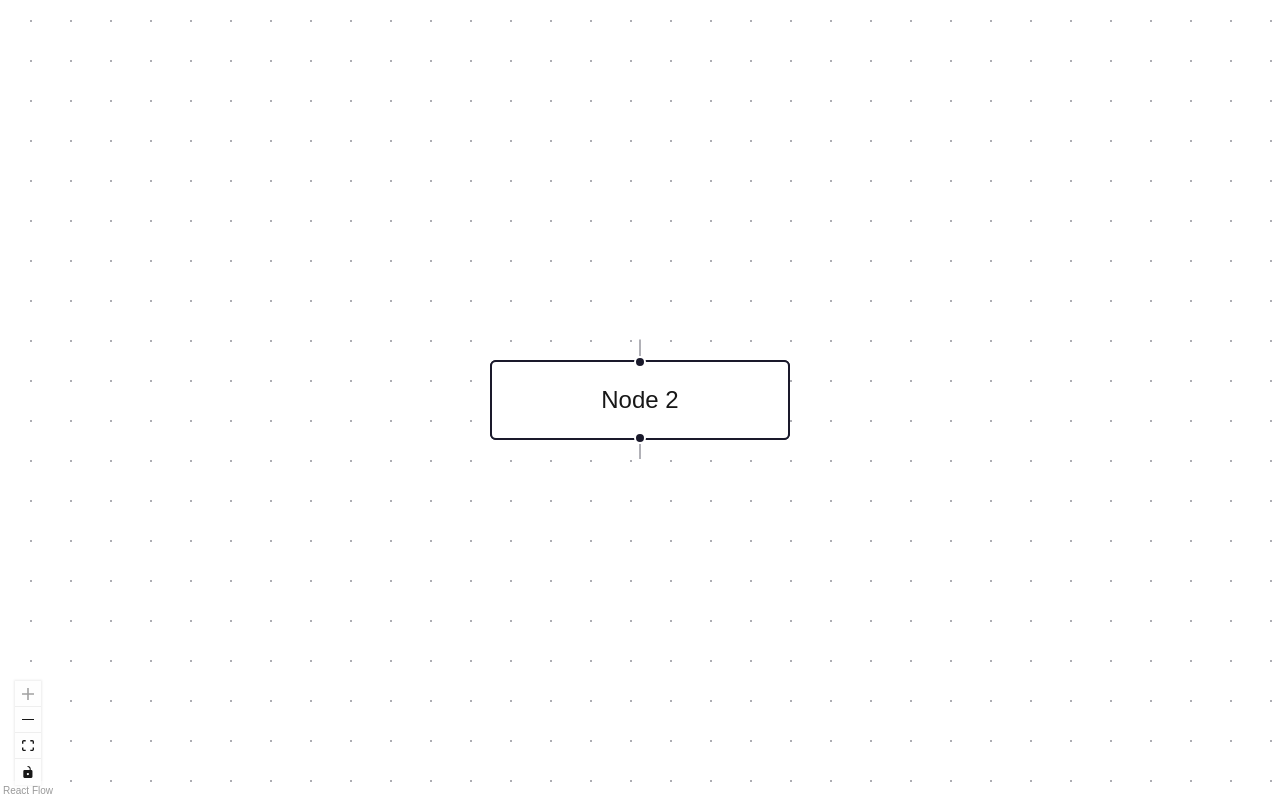
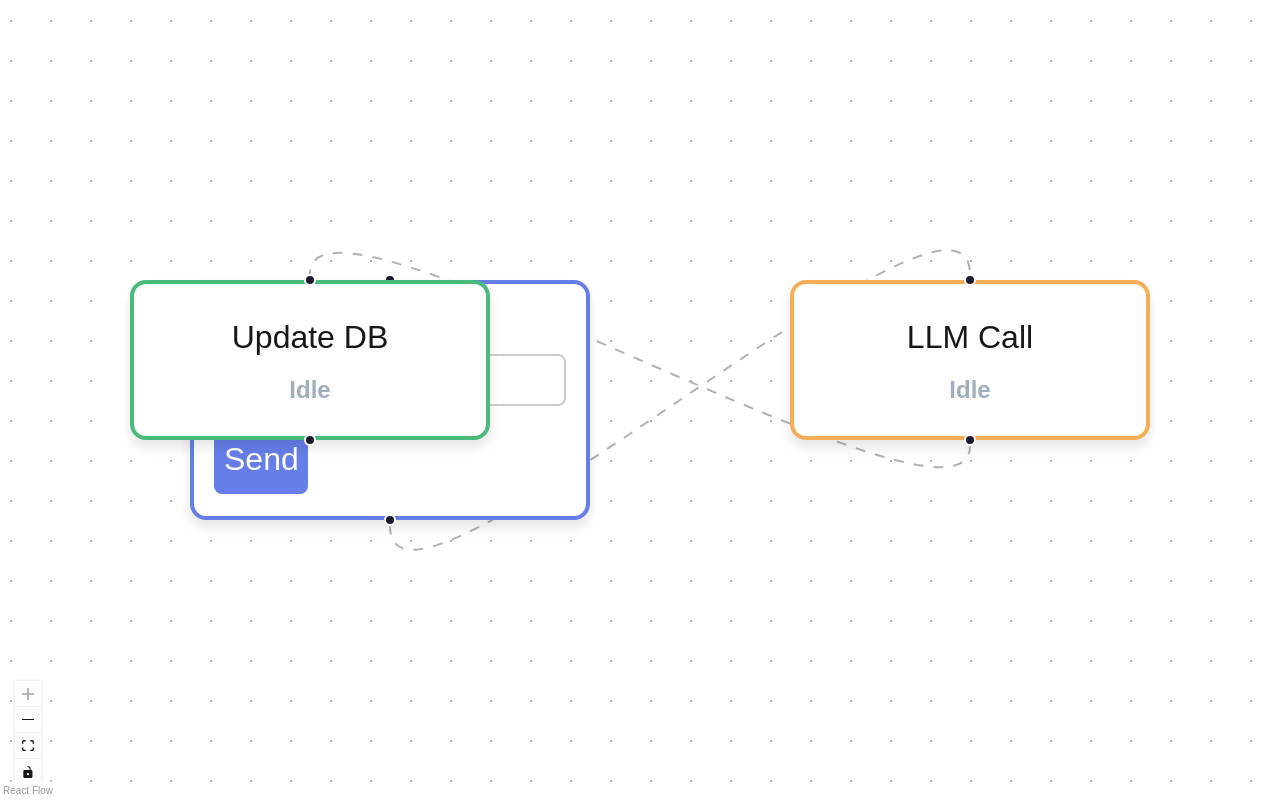
Before and after one commit to Saimon8420/flowgenx_assignment_FE, a Next.js app: page / in a window 1280 px wide. Built offline with nearby package versions, Linux system fonts and the light colour scheme.

Commit message:
feat: LLMCallNode,UpdateDBNode created and added into WorkflowEdit and connect all the nodes

```diff
--- a/src/app/components/ChatInputNode.jsx
+++ b/src/app/components/ChatInputNode.jsx
@@ -9,7 +9,7 @@ const chatInputNodeStyle = {
   flexDirection: "column",
   alignItems: "center",
   justifyContent: "center",
-  border: "2px solid #667eea", // Blue border
+  border: "2px solid #667eea",
   borderRadius: "8px",
   backgroundColor: "#fff",
   padding: "10px",
--- /dev/null
+++ b/src/app/components/LLMCallNode.jsx
@@ -0,0 +1,57 @@
+import { Handle, Position } from "@xyflow/react";
+
+// Simple styles for the node
+const llmCallNodeStyle = {
+  width: 180,
+  height: 80,
+  display: "flex",
+  flexDirection: "column",
+  alignItems: "center",
+  justifyContent: "center",
+  border: "2px solid #f6ad55", // Orange border
+  borderRadius: "8px",
+  backgroundColor: "#fff",
+  padding: "10px",
+  boxShadow: "0 4px 6px rgba(0, 0, 0, 0.1)",
+};
+
+const statusStyle = {
+  fontSize: "12px",
+  fontWeight: "bold",
+  marginTop: "5px",
+};
+
+const LLMCallNode = ({ data }) => {
+  const { label, status } = data;
+
+  // Determine status text and color based on state
+  let statusText = "";
+  let statusColor = "#333";
+  if (status === "processing") {
+    statusText = "Processing...";
+    statusColor = "#f6ad55"; // Orange
+  } else if (status === "done") {
+    statusText = "Done";
+    statusColor = "#48bb78"; // Green
+  } else if (status === "error") {
+    statusText = "Error";
+    statusColor = "#e53e3e"; // Red
+  } else {
+    // idle
+    statusText = "Idle";
+    statusColor = "#a0aec0"; // Grey
+  }
+
+  return (
+    <>
+      <Handle type="target" position={Position.Top} />
+      <div style={llmCallNodeStyle}>
+        <div>{label}</div>
+        <div style={{ ...statusStyle, color: statusColor }}>{statusText}</div>
+      </div>
+      <Handle type="source" position={Position.Bottom} />
+    </>
+  );
+};
+
+export default LLMCallNode;
--- /dev/null
+++ b/src/app/components/UpdateDBNode.jsx
@@ -0,0 +1,55 @@
+import { Handle, Position } from "@xyflow/react";
+
+// Simple styles for the node
+const updateDBNodeStyle = {
+  width: 180,
+  height: 80,
+  display: "flex",
+  flexDirection: "column",
+  alignItems: "center",
+  justifyContent: "center",
+  border: "2px solid #48bb78",
+  borderRadius: "8px",
+  backgroundColor: "#fff",
+  padding: "10px",
+  boxShadow: "0 4px 6px rgba(0, 0, 0, 0.1)",
+};
+
+const statusStyle = {
+  fontSize: "12px",
+  fontWeight: "bold",
+  marginTop: "5px",
+};
+
+const UpdateDBNode = ({ data }) => {
+  const { status, label } = data;
+  // Determine status text and color based on state
+  let statusText = "";
+  let statusColor = "#333";
+  if (status === "saving") {
+    statusText = "Saving...";
+    statusColor = "#f6ad55"; // Orange
+  } else if (status === "saved") {
+    statusText = "Saved";
+    statusColor = "#48bb78"; // Green
+  } else if (status === "error") {
+    statusText = "Error";
+    statusColor = "#e53e3e"; // Red
+  } else {
+    // idle
+    statusText = "Idle";
+    statusColor = "#a0aec0"; // Grey
+  }
+  return (
+    <>
+      <Handle type="target" position={Position.Top} />
+      <div style={updateDBNodeStyle}>
+        <div>{label}</div>
+        <div style={{ ...statusStyle, color: statusColor }}>{statusText}</div>
+      </div>
+      <Handle type="source" position={Position.Bottom} />
+    </>
+  );
+};
+
+export default UpdateDBNode;
--- a/src/app/components/WorkflowEditor.jsx
+++ b/src/app/components/WorkflowEditor.jsx
@@ -10,23 +10,37 @@ import {
 import React, { useCallback, useState } from "react";
 import "@xyflow/react/dist/style.css";
 import ChatInputNode from "./ChatInputNode";
+import LLMCallNode from "./LLMCallNode";
+import UpdateDBNode from "./UpdateDBNode";
 
 // Define node types
 
 const nodeTypes = {
   chatInput: ChatInputNode,
+  llmCall: LLMCallNode,
+  updateDB: UpdateDBNode,
 };
 
 const initialNodes = [
   {
     id: "1",
+    type: "chatInput",
     position: { x: 100, y: 100 },
     data: { label: "Chat Input" },
   },
   {
     id: "2",
-    position: { x: 100, y: 100 },
-    data: { label: "Node 2" },
+    type: "llmCall",
+    position: { x: 400, y: 100 },
+    data: { label: "LLM Call", status: "idle" },
+    // inital status idle
+  },
+  {
+    id: "3",
+    type: "updateDB",
+    position: { x: 70, y: 100 },
+    data: { label: "Update DB", status: "idle" },
+    // initial status idle
   },
 ];
 
@@ -35,6 +49,12 @@ const initialEdges = [
     id: "e1-2",
     source: "1",
     target: "2",
+    animated: true,
+  },
+  {
+    id: "e2-3",
+    source: "2",
+    target: "3",
     animated: true,
   },
 ];
```
